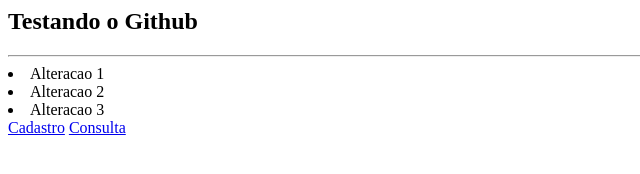
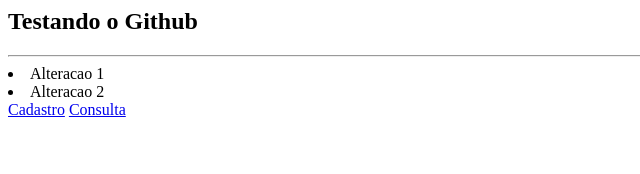
Before and after one commit to jeansavoir/aula02, a plain HTML site: page index.html in a window 1280 px wide. Shown: the whole page, without its empty margins (0-640 px from the left). Drawn offline with Linux system fonts and the light colour scheme.

Commit message:
alteracao continuacao

```diff
--- a/index.html
+++ b/index.html
@@ -1,17 +1,24 @@
 <html>
 	<head></head>
 	<body>
+
+
 		<h2>Testando o Github</h2>
+
+
 		<hr/>
+
+		<form method="" action="">
 
 		<li>Alteracao 1</li>
 		<li>Alteracao 2</li>
-		<li>Alteracao 3</li>
+
 
 		<a href="cadastro.html">Cadastro</a>
 		<a href="consulta.html">Consulta</a>
 
 
+		</form>
 
 	</body>
 
```
